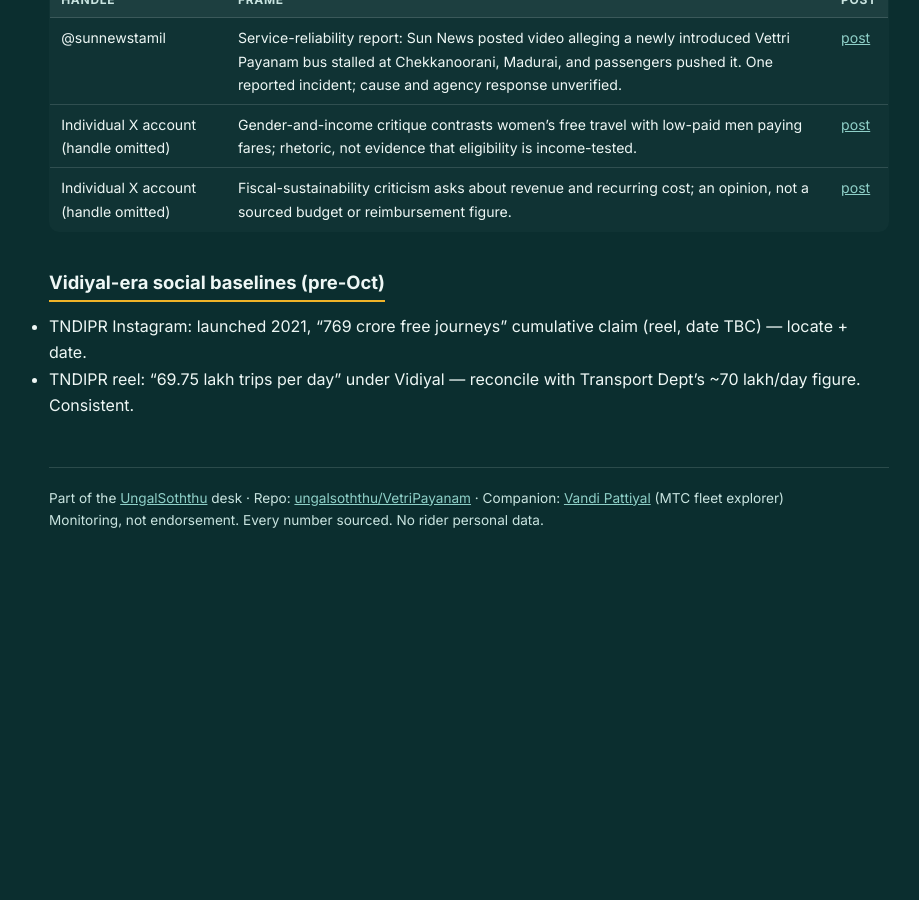
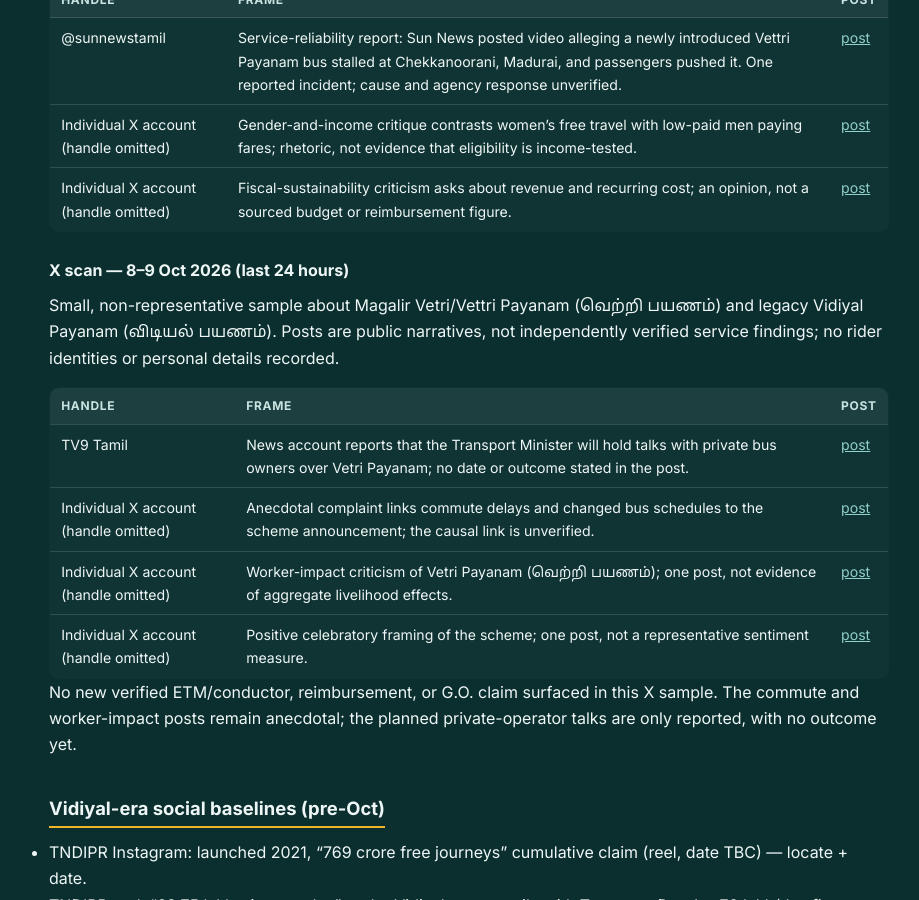
Before and after one commit to ungalsoththu/VetriPayanam, a Jekyll site: the page built from social/SOCIALLOG.md, in a window 1280 px wide and 900 px high, scrolled down 3105 px. Shown: the whole window, without its empty margins (171-1090 px from the left). Built offline with Jekyll 4.4.1, drawn with Linux system fonts in a browser that asks for light colours; before the commit the page ends 3701 px from its top, so only the background shows below that.

Commit message:
daily watch 2026-10-09: ridership, fare conversion and operator concerns

```diff
--- a/data/metrics.csv
+++ b/data/metrics.csv
@@ -47,3 +47,8 @@ date,metric,value,unit,phase,source_url,note
 2026-10-02,designated_buses,12695,buses,vetri,https://dipr.tn.gov.in/dipr_api/v1/uploads/tn_govt_press_release/DIPR-PR_No.-785-Hon_ble_CM_Press_Release_-_Transport_Dept_-_Vettri_Payanam_Scheme_Inauguration_-Date__2.10.2026_.pdf,DIPR Press Release 785; official launch count; differs from 2026-09-21 review count of 12692
 2026-10-02,daily_single_trips_scheme,168500,trips_per_day,vetri,https://dipr.tn.gov.in/dipr_api/v1/uploads/tn_govt_press_release/DIPR-PR_No.-785-Hon_ble_CM_Press_Release_-_Transport_Dept_-_Vettri_Payanam_Scheme_Inauguration_-Date__2.10.2026_.pdf,DIPR Press Release 785 reports 168500 singles per day
 2026-10-02,projected_daily_riders,84320000,riders_per_day,vetri,https://dipr.tn.gov.in/dipr_api/v1/uploads/tn_govt_press_release/DIPR-PR_No.-785-Hon_ble_CM_Press_Release_-_Transport_Dept_-_Vettri_Payanam_Scheme_Inauguration_-Date__2.10.2026_.pdf,DIPR Press Release 785; women expected per day; projection not observed ridership
+2026-10-09,vetri_buses_reclassified_ordinary,340,buses,vetri,https://www.dailythanthi.com/news/tamilnadu/vetri-payan-project-expanded-340-buses-converted-to-normal-fare,Daily Thanthi (09 Oct 2026) quotes transport-corporation officials; Express and Deluxe suburban buses converted to ordinary-fare service
+2026-10-09,reported_male_fare_reduction_min,10,INR,vetri,https://www.dailythanthi.com/news/tamilnadu/vetri-payan-project-expanded-340-buses-converted-to-normal-fare,Daily Thanthi (09 Oct 2026) reports reduction of ₹10–₹16 on the reclassified buses; report of official statement
+2026-10-09,reported_male_fare_reduction_max,16,INR,vetri,https://www.dailythanthi.com/news/tamilnadu/vetri-payan-project-expanded-340-buses-converted-to-normal-fare,Daily Thanthi (09 Oct 2026) reports reduction of ₹10–₹16 on the reclassified buses; report of official statement
+2026-10-09,preliminary_estimated_cumulative_journeys,59000000,journeys,vetri,https://auto.economictimes.indiatimes.com/news/commercial-vehicle/tamil-nadus-free-bus-travel-scheme-sees-5-9-crore-journeys-by-women/134825135,PTI/ETAuto (09 Oct 2026) cites an official preliminary estimate since 02 Oct; approximate and not an audited count
+2026-10-07,reported_daily_women_benefiting,8800000,reported_women_per_day,vetri,https://auto.economictimes.indiatimes.com/news/commercial-vehicle/tamil-nadus-free-bus-travel-scheme-sees-5-9-crore-journeys-by-women/134825135,Approximate figure reported by PTI/ETAuto (09 Oct 2026) citing an official for 07 Oct; not independently audited or stated to be deduplicated people
--- a/social/SOCIALLOG.md
+++ b/social/SOCIALLOG.md
@@ -87,6 +87,19 @@ Small, non-representative sample about Magalir Vettri Payanam (வெற்ற
 
 
 
+### X scan — 8–9 Oct 2026 (last 24 hours)
+
+Small, non-representative sample about Magalir Vetri/Vettri Payanam (வெற்றி பயணம்) and legacy Vidiyal Payanam (விடியல் பயணம்). Posts are public narratives, not independently verified service findings; no rider identities or personal details recorded.
+
+| Handle | Frame | Post |
+| --- | --- | --- |
+| TV9 Tamil | News account reports that the Transport Minister will hold talks with private bus owners over Vetri Payanam; no date or outcome stated in the post. | [post](https://x.com/TV9Tamil/status/2108539870109176168) |
+| Individual X account (handle omitted) | Anecdotal complaint links commute delays and changed bus schedules to the scheme announcement; the causal link is unverified. | [post](https://x.com/RlAnitta/status/2108552907163656659) |
+| Individual X account (handle omitted) | Worker-impact criticism of Vetri Payanam (வெற்றி பயணம்); one post, not evidence of aggregate livelihood effects. | [post](https://x.com/jeyaprakashg10/status/2108526879326257182) |
+| Individual X account (handle omitted) | Positive celebratory framing of the scheme; one post, not a representative sentiment measure. | [post](https://x.com/Manirosyajay/status/2108550313385013386) |
+
+No new verified ETM/conductor, reimbursement, or G.O. claim surfaced in this X sample. The commute and worker-impact posts remain anecdotal; the planned private-operator talks are only reported, with no outcome yet.
+
 ## Vidiyal-era social baselines (pre-Oct)
 
 - TNDIPR Instagram: launched 2021, "769 crore free journeys" cumulative claim (reel, date TBC) — locate + date.
```
Also changed, not shown: news/NEWSLOG.md (+4 -0 lines).
